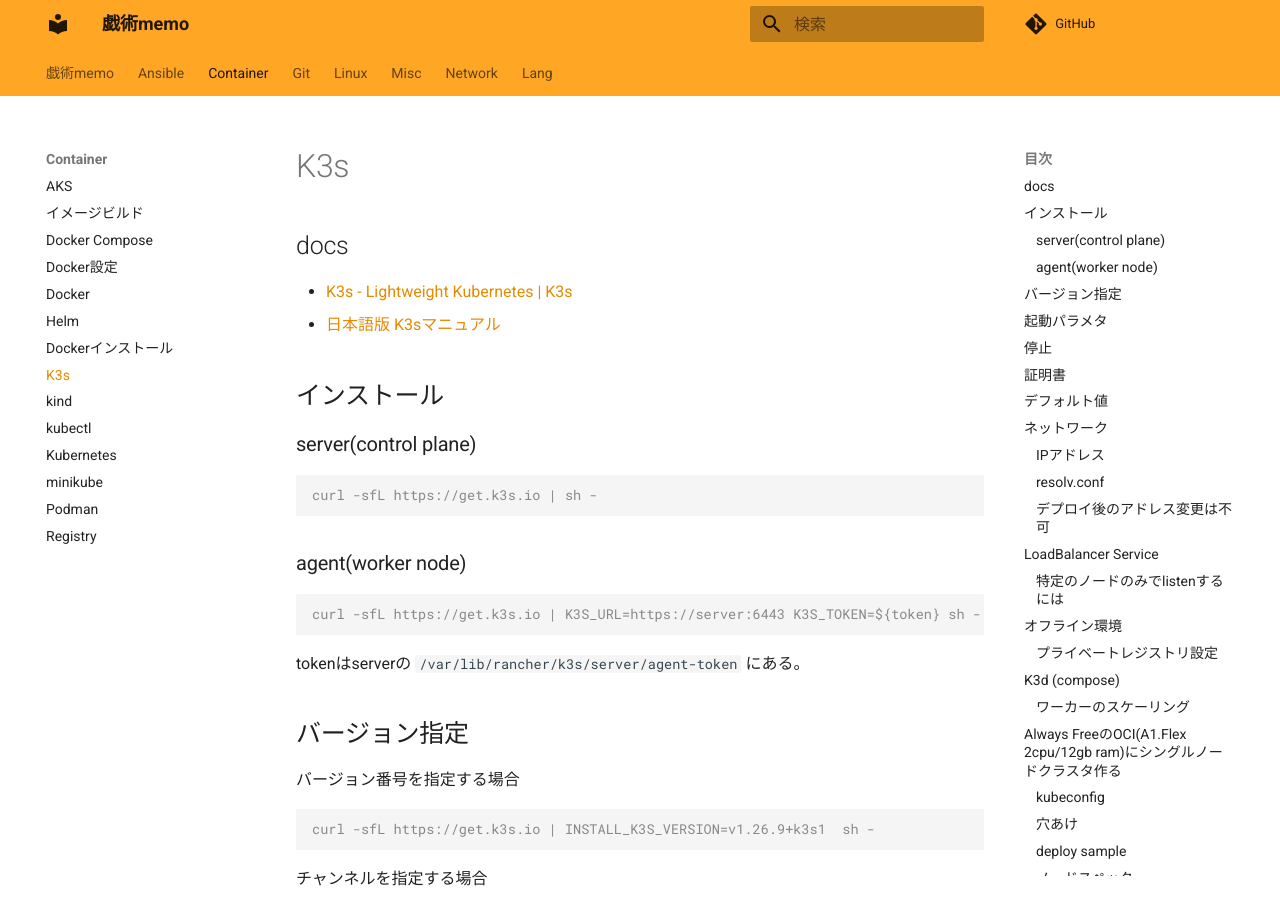
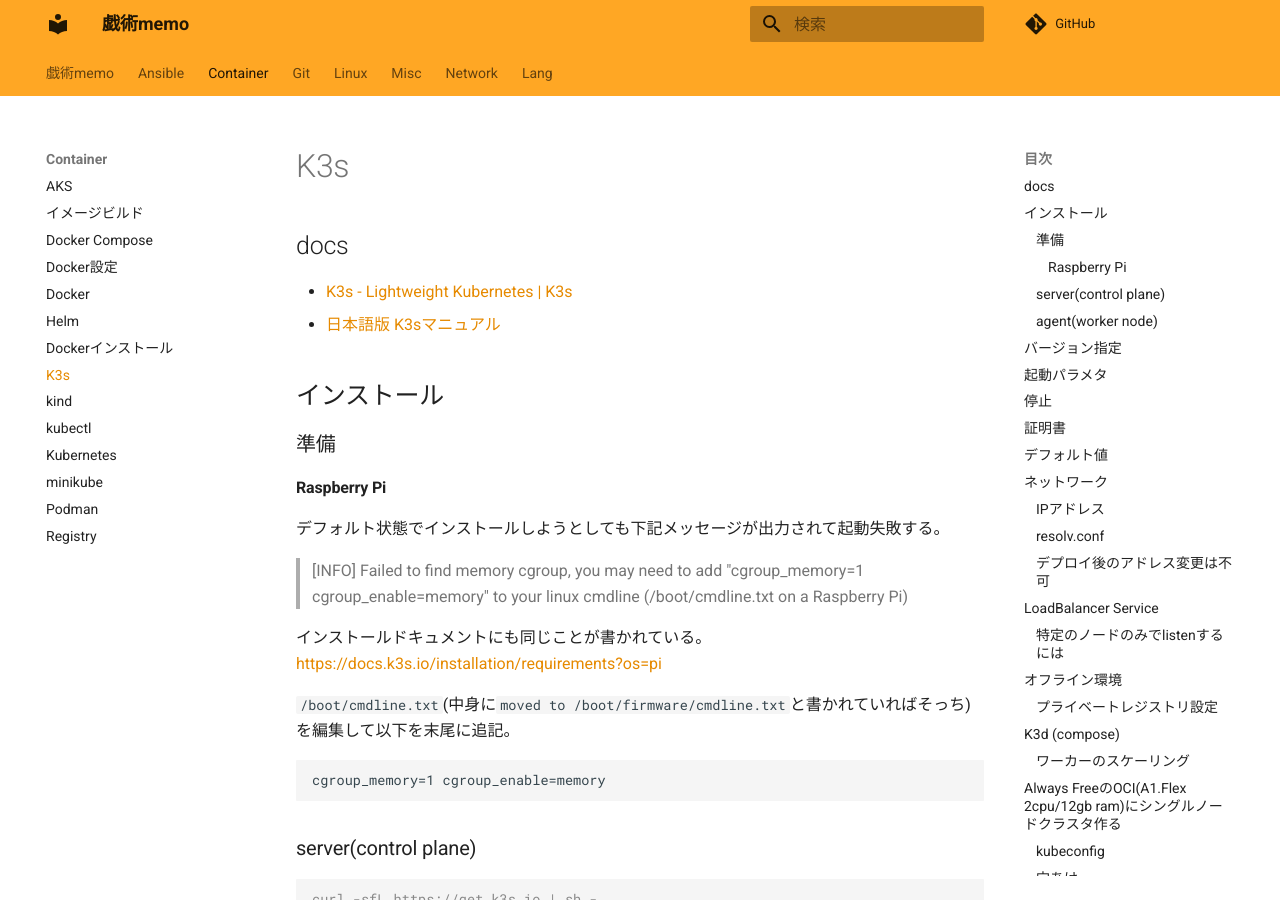
Before and after one commit to zaki-lknr/docs, an MkDocs documentation site: the page built from docs/Container/k3s.md, in a window 1280 px wide and 900 px high. Built offline with MkDocs 1.6.1 and Material for MkDocs 9.7.7, drawn with Linux system fonts in a browser that asks for light colours; comment, search, counter and statistics services are not loaded.

Commit message:
add: container/k3s: raspberry piへのインストール

````diff
--- a/docs/Container/k3s.md
+++ b/docs/Container/k3s.md
@@ -6,6 +6,23 @@
 - [日本語版 K3sマニュアル](https://www.rancher.co.jp/pdfs/K3s-eBook4Styles0507.pdf)
 
 ## インストール
+
+### 準備
+
+#### Raspberry Pi
+
+デフォルト状態でインストールしようとしても下記メッセージが出力されて起動失敗する。
+
+> [INFO]  Failed to find memory cgroup, you may need to add "cgroup_memory=1 cgroup_enable=memory" to your linux cmdline (/boot/cmdline.txt on a Raspberry Pi)
+
+インストールドキュメントにも同じことが書かれている。
+<https://docs.k3s.io/installation/requirements?os=pi>
+
+`/boot/cmdline.txt`(中身に`moved to /boot/firmware/cmdline.txt`と書かれていればそっち)を編集して以下を末尾に追記。
+
+```text
+cgroup_memory=1 cgroup_enable=memory
+```
 
 ### server(control plane)
 
````
